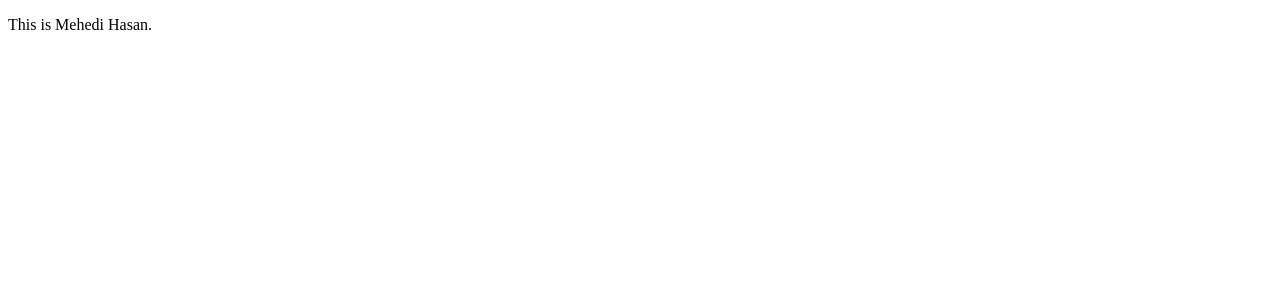
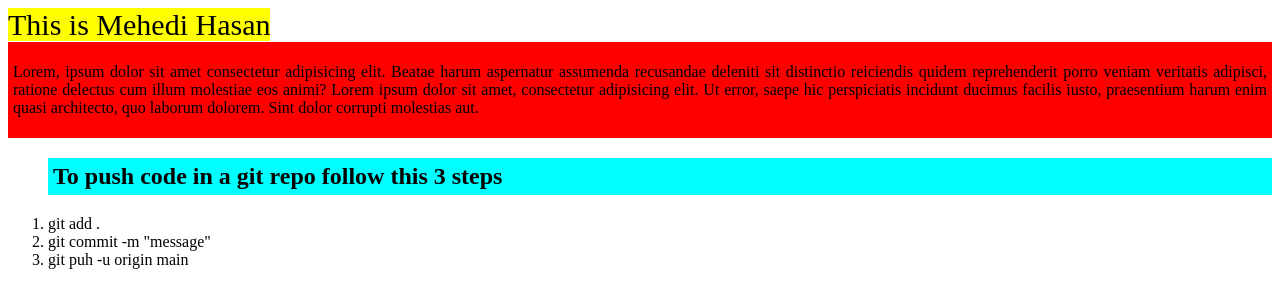
Before and after one commit to Md-MehediHasan1/my-first-website, a plain HTML site: page index.html in a window 1280 px wide. Drawn offline with Linux system fonts and the light colour scheme.

Commit message:
added some css design

```diff
--- /dev/null
+++ b/Styles/color.css
@@ -0,0 +1,18 @@
+.heading{
+    background-color: yellow;
+    font-size: 30px;
+
+}
+.div{
+    background-color: red;
+    padding: 5px;
+    text-align: justify;
+}
+#git{
+    background-color:blue;
+}
+#h{
+    background-color: aqua;
+    padding: 5px;
+    color: 50%;
+}
--- a/index.html
+++ b/index.html
@@ -4,8 +4,25 @@
     <meta charset="UTF-8">
     <meta name="viewport" content="width=device-width, initial-scale=1.0">
     <title>My First Website</title>
+    <link rel="stylesheet" href="Styles/color.css">
 </head>
 <body>
-    <p>This is Mehedi Hasan.</p>
+
+    <heading class="heading">This is Mehedi Hasan</heading>
+    <div class="div">
+        <P>
+            Lorem, ipsum dolor sit amet consectetur adipisicing elit. Beatae harum aspernatur assumenda recusandae deleniti sit distinctio reiciendis quidem reprehenderit porro veniam veritatis adipisci, ratione delectus cum illum molestiae eos animi?
+            Lorem ipsum dolor sit amet, consectetur adipisicing elit. Ut error, saepe hic perspiciatis incidunt ducimus facilis iusto, praesentium harum enim quasi architecto, quo laborum dolorem. Sint dolor corrupti molestias aut.
+
+        </P>
+    </div>
+    <div class="git">
+        <ol>
+            <h2 id="h">To push code in a git repo follow this 3 steps</h2>
+            <li>git add .</li>
+            <li>git commit -m "message"</li>
+            <li>git puh -u origin main</li>
+        </ol>
+    </div>
 </body>
 </html>
```
